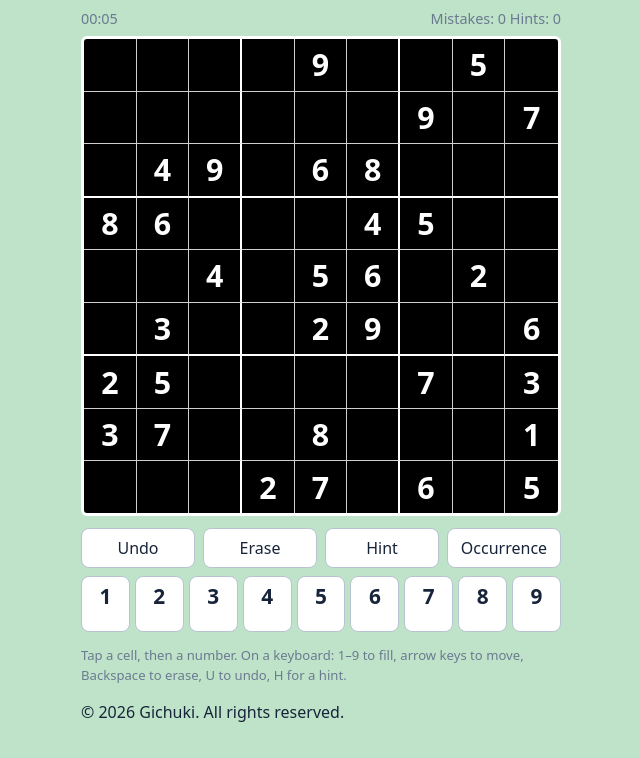
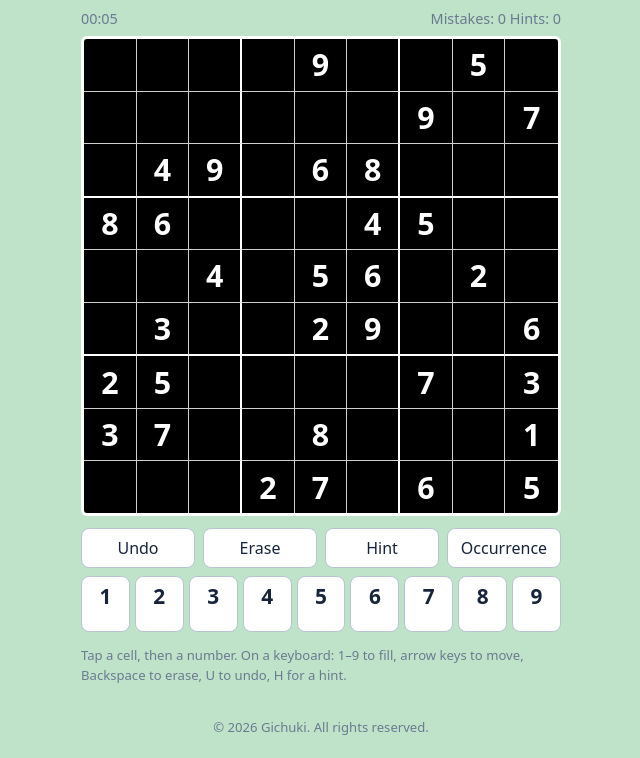
Before and after one commit to Gich-lab/Nature-Photos, a plain HTML site: page Sudoku.html in a window 1280 px wide. Shown: the part 61-819 px from the top of the page, without its empty margins (319-959 px from the left). Drawn offline with Linux system fonts and the light colour scheme.

Commit message:
Update footer to show current year and add styles
Added dynamic year display in footer and styled footer elements.

```diff
--- a/Sudoku.html
+++ b/Sudoku.html
@@ -71,11 +71,30 @@ button:disabled{opacity:.3;cursor:default}
   <p class="help">Tap a cell, then a number. On a keyboard: 1–9 to fill, arrow keys to move, Backspace to erase, U to undo, H for a hint.</p>
   <footer>
     <p id="footerText" class="footer">
-      &copy; 2026 Gichuki. All rights reserved.
+      &copy; <span id="year">2026</span> Gichuki. All rights reserved.
     </p>
+    <style>
+      footer{
+        width:100%;
+        display:flex;
+        justify-content:center;
+        align-items:center;
+        text-align:center;
+      }
+      .footer{
+        margin:20px auto 4px;
+        text-align:center;
+        font-family:inherit;
+        font-size:.82rem;
+        line-height:1.5;
+        color:var(--mute);
+      }
+    </style>
   </footer>
 </main>
 <script>
+document.getElementById('year').textContent = new Date().getFullYear();
+
 const $=s=>document.querySelector(s);
 const pop=m=>{let n=0;while(m){m&=m-1;n++}return n};
 const shuf=a=>{for(let i=a.length-1;i>0;i--){const j=Math.random()*(i+1)|0;[a[i],a[j]]=[a[j],a[i]]}return a};
```
